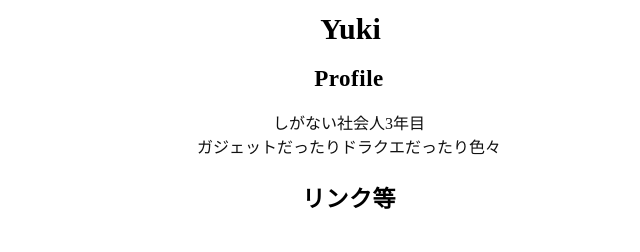
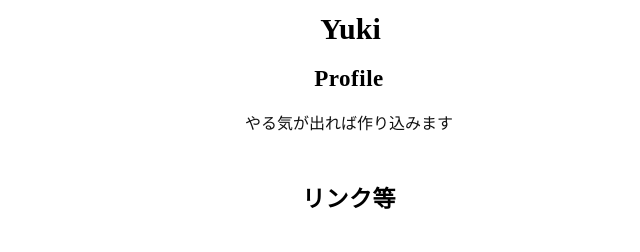
Before and after one commit to yukidevv/yukidevv.github.io, a plain HTML site: page index.html in a window 1280 px wide. Shown: the top 252 px of the page, without its empty margins (291-931 px from the left). Drawn offline with nearby package versions, Linux system fonts and the light colour scheme.

Commit message:
ThirdCommit

```diff
--- a/index.html
+++ b/index.html
@@ -15,8 +15,8 @@
           <h1 style="text-align:center">Yuki</h1>
           <h2 style="text-align: center;">Profile</h2>
           <p style="text-align: center;">
-            しがない社会人3年目<br>
-            ガジェットだったりドラクエだったり色々<br>
+            やる気が出れば作り込みます<br>
+            <br>
           </p>
         </div>
   <div class="bottom">
```
